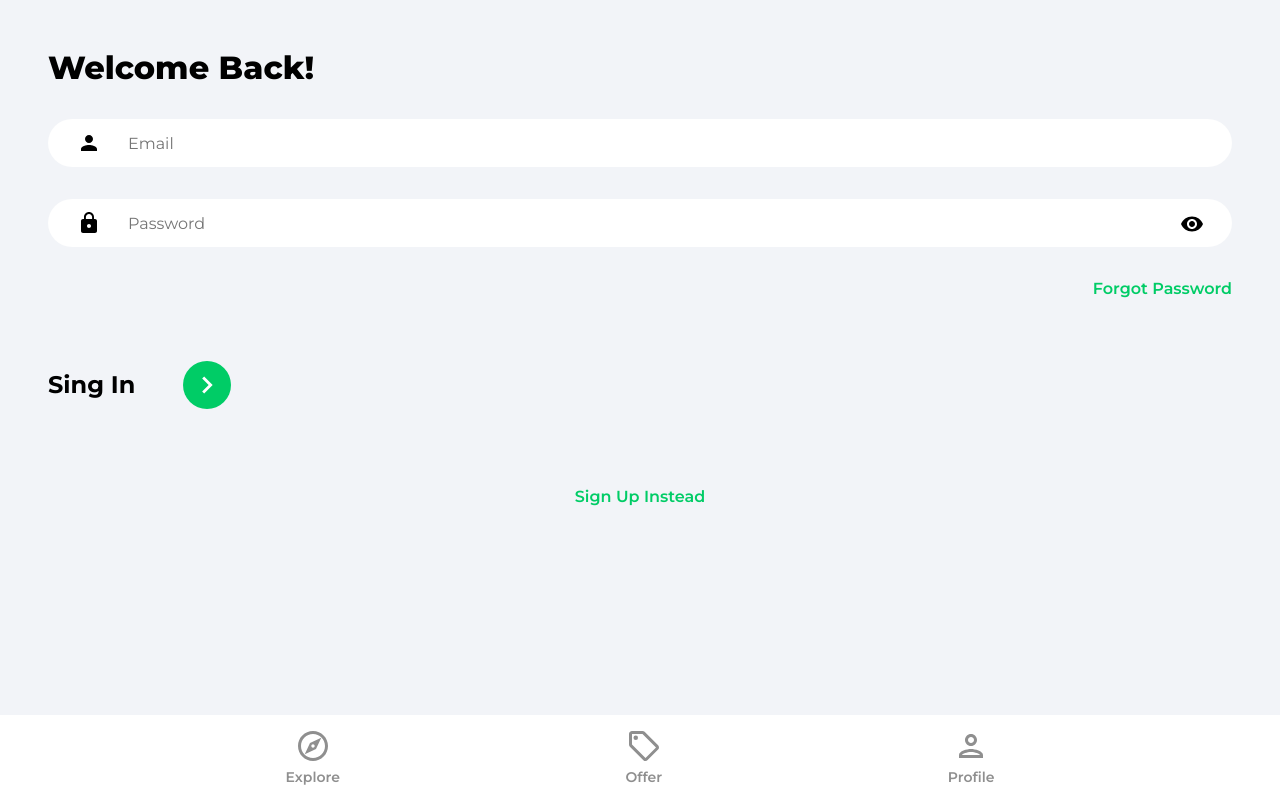
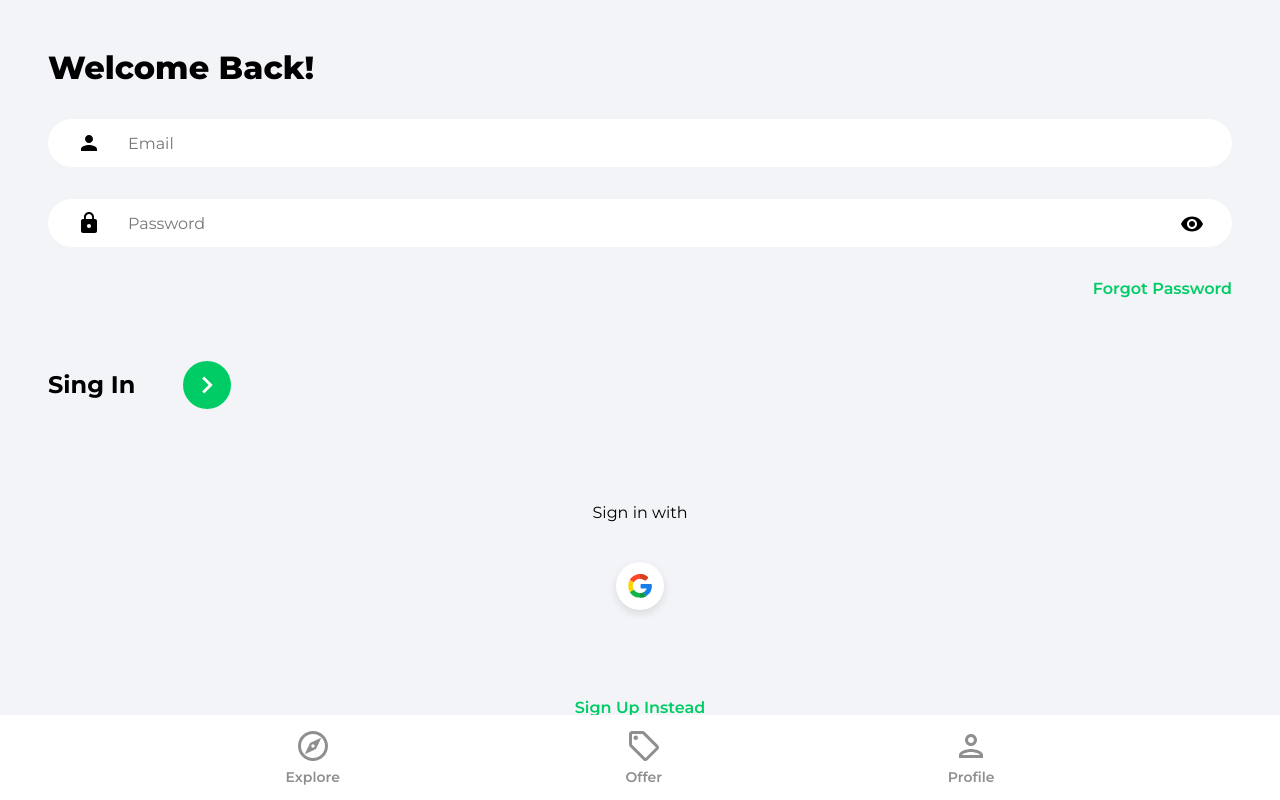
Before and after one commit to CAVASOL/rocket-store, a React (Create React App) app: page /sign-in in a window 1280 px wide. Built offline with nearby package versions, Linux system fonts and the light colour scheme.

Commit message:
added google

```diff
--- /dev/null
+++ b/src/components/OAuth.jsx
@@ -0,0 +1,47 @@
+import React from 'react'
+import { useLocation, useNavigate } from 'react-router-dom'
+import { getAuth, signInWithPopup, GoogleAuthProvider } from 'firebase/auth'
+import { doc, setDoc, getDoc, serverTimestamp } from 'firebase/firestore'
+import { db } from '../firebase.config'
+import { toast } from 'react-toastify'
+import googleIcon from '../assets/svg/googleIcon.svg'
+
+function OAuth() {
+  const navigate = useNavigate()
+  const location = useLocation()
+
+  const onGoogleClick = async () => {
+    try {
+      const auth = getAuth()
+      const provider = new GoogleAuthProvider()
+      const result = await signInWithPopup(auth, provider)
+      const user = result.user
+        // Check for user
+      const docRef = doc(db, 'users', user.uid)
+      const docSnap = await getDoc(docRef)
+        // Create user if user doesn't exist
+      if (!docSnap.exists()) {
+        await setDoc(doc(db, 'users', user.uid), {
+          name: user.displayName,
+          email: user.email,
+          timestamp: serverTimestamp(),
+        })
+      }
+
+      navigate('/')
+    } catch (error) {
+      toast.error('Could not authorize with Google')
+    }
+  }
+
+  return (
+    <div className='socialLogin'>
+      <p> Sign { location.pathname === '/sign-up' ? 'up' : 'in' } with </p>
+      <button className='socialIconDiv' onClick={onGoogleClick}>
+        <img className='socialIconImg' src={googleIcon} alt='google' />
+      </button>
+    </div>
+  )
+}
+
+export default OAuth
--- a/src/pages/SignIn.jsx
+++ b/src/pages/SignIn.jsx
@@ -5,6 +5,7 @@
 import { getAuth, signInWithEmailAndPassword } from 'firebase/auth'
 import { ReactComponent as ArrowRightIcon } from '../assets/svg/keyboardArrowRightIcon.svg'
 import visibilityIcon from '../assets/svg/visibilityIcon.svg'
+import OAuth from '../components/OAuth'
 
 function SignIn() {
   const [showPassword, setShowPassword] = useState(false)
@@ -86,6 +87,8 @@
           </div>
         </form>
 
+        <OAuth />
+
         <Link to='/sign-up' className='registerLink'>
           Sign Up Instead
         </Link>
--- a/src/pages/SignUp.jsx
+++ b/src/pages/SignUp.jsx
@@ -7,6 +7,7 @@
 import { db } from '../firebase.config'
 import { ReactComponent as ArrowRightIcon } from '../assets/svg/keyboardArrowRightIcon.svg'
 import visibilityIcon from '../assets/svg/visibilityIcon.svg'
+import OAuth from '../components/OAuth'
 
 function SignUp() {
   const [showPassword, setShowPassword] = useState(false)
@@ -107,6 +108,8 @@
           </div>
         </form>
 
+        <OAuth />
+
         <Link to='/sign-in' className='registerLink'>
           Sign In Instead
         </Link>
```
